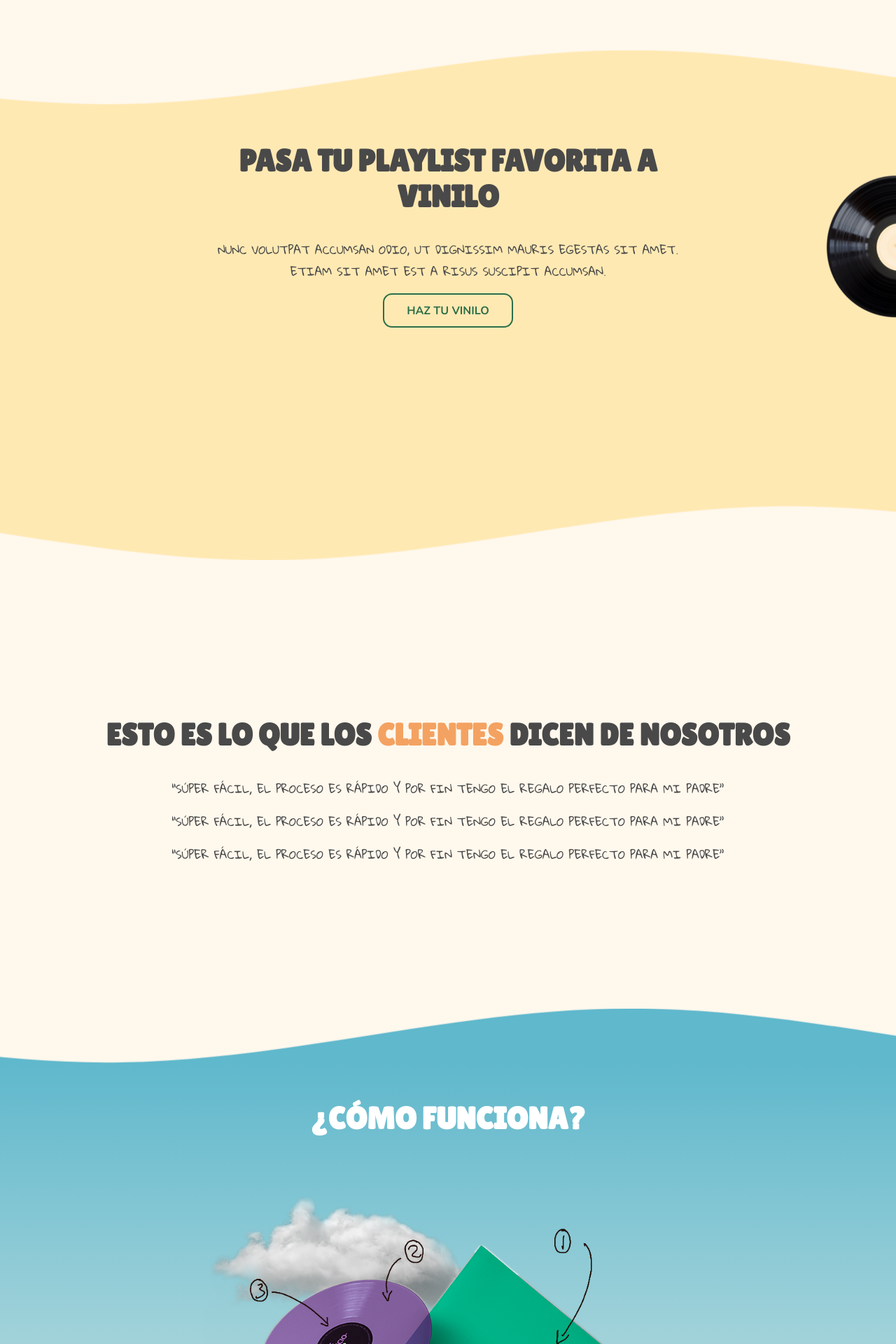
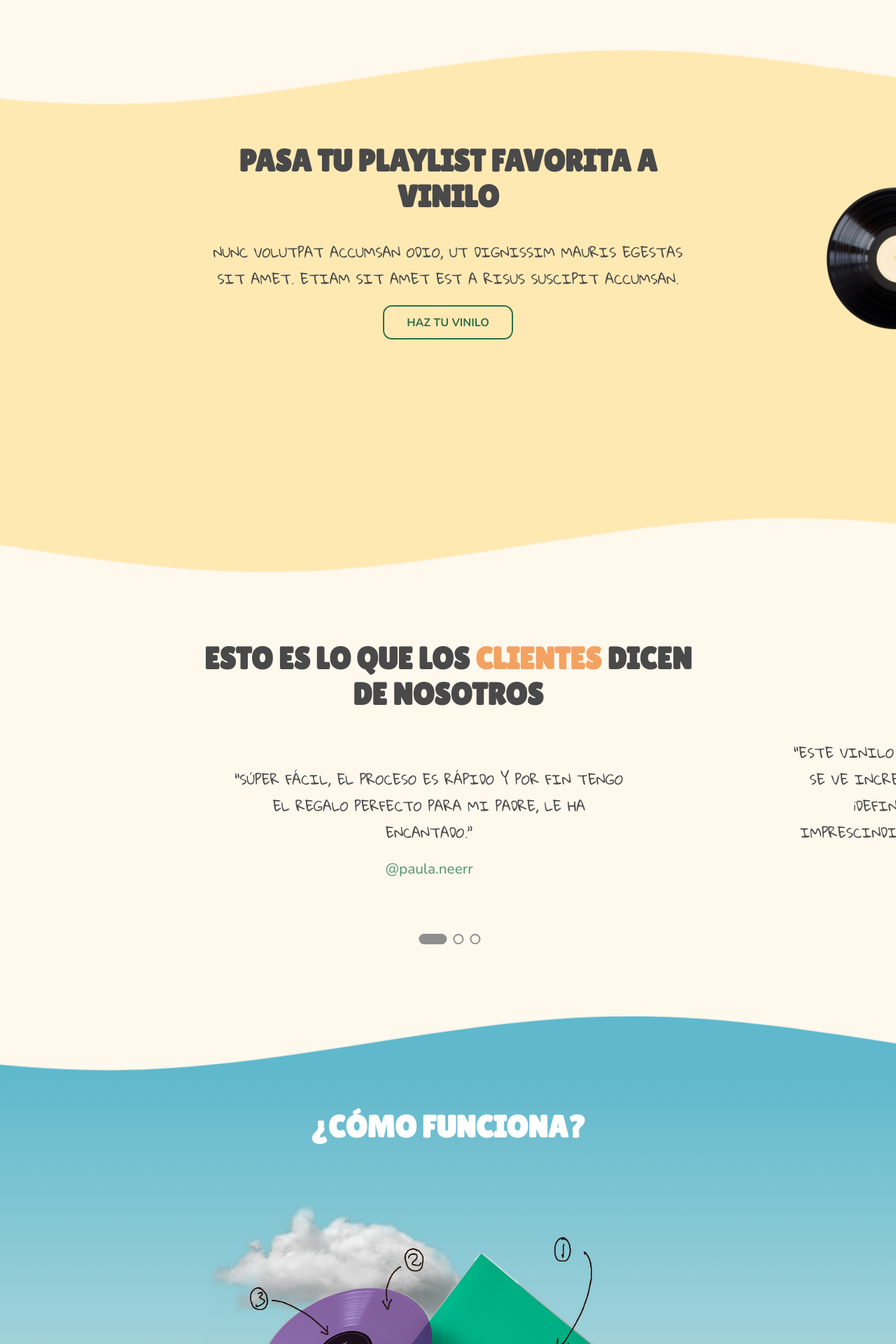
Before and after one commit to carugui/projectbeta, a PHP site: page / in a window 1280 px wide. Shown: the part 1554-3474 px from the top of the page at 70% size. Run offline with PHP 8.4, Linux system fonts and the light colour scheme.

Commit message:
+ clases para wordpress /arreglado slider reviews

```diff
--- a/css/style.css
+++ b/css/style.css
@@ -11,6 +11,7 @@
   --color-blue: #37A3BB;
   --color-purple: #BB56C4;
   --color-grey: #494949;
+  --color-grey-light: #8E8E8E;
   --color-cream: #FFF8ED;
   /* Implementations */
   --background-color: var(--color-cream);
@@ -977,8 +993,100 @@ button:hover,
 .section__playlist-to-vinyl p, .section__reviews p {
   font-family: "Gloria Hallelujah";
   font-weight: 400;
-  font-size: 1rem;
+  font-size: 1.2rem;
   text-transform: uppercase;
+}
+
+.section__reviews {
+  padding: 0;
+}
+.section__reviews h2 {
+  max-width: 700px;
+  margin: auto;
+}
+.section__reviews .review__link {
+  text-decoration: none;
+  font-size: 1.3rem;
+}
+.section__reviews .review__link:hover {
+  text-decoration: underline;
+}
+.section__reviews .review__link__1, .section__reviews .review__link .review__link__1:visited {
+  color: var(--color-green);
+}
+.section__reviews .review__link__2, .section__reviews .review__link .review__link__2:visited {
+  color: var(--color-purple);
+}
+.section__reviews .review__link__3, .section__reviews .review__link .review__link__3:visited {
+  color: var(--color-blue);
+}
+.section__reviews__content {
+  position: relative;
+  width: 100vw;
+  min-width: 350px;
+  min-height: 250px;
+  padding-bottom: 40px;
+  overflow: hidden;
+}
+.section__reviews .reviews__wrapper {
+  width: 220%;
+  /* 300% 'caz we have 3 cards */
+  min-height: 100%;
+  display: -webkit-box;
+  display: -ms-flexbox;
+  display: flex;
+  -webkit-box-pack: space-evenly;
+      -ms-flex-pack: space-evenly;
+          justify-content: space-evenly;
+  -webkit-transition: 1s;
+  transition: 1s;
+  padding: 0 10%;
+}
+.section__reviews .reviews__card {
+  width: 600px;
+  min-height: 100%;
+  border-radius: 20px;
+  display: -webkit-box;
+  display: -ms-flexbox;
+  display: flex;
+  -webkit-box-orient: vertical;
+  -webkit-box-direction: normal;
+      -ms-flex-direction: column;
+          flex-direction: column;
+  -webkit-box-pack: center;
+      -ms-flex-pack: center;
+          justify-content: center;
+  -webkit-box-align: center;
+      -ms-flex-align: center;
+          align-items: center;
+  padding: 20px;
+  margin: 0 10px;
+}
+.section__reviews .indicators {
+  position: absolute;
+  bottom: 0;
+  left: 50%;
+  -webkit-transform: translateX(-50%);
+          transform: translateX(-50%);
+}
+.section__reviews .indicators button {
+  padding: 0;
+  background: none;
+  border: none;
+  outline: none;
+  width: 15px;
+  height: 15px;
+  border-radius: 50%;
+  border: 2px solid var(--color-grey-light);
+  cursor: pointer;
+  margin-left: 5px;
+  -webkit-transition: 0.5s;
+  transition: 0.5s;
+}
+.section__reviews button.button--active {
+  width: 40px;
+  border-radius: 50px;
+  background: var(--color-grey-light);
 }
 
 .section__what-is {
--- a/index.html
+++ b/index.html
@@ -148,15 +148,30 @@
             <h2>Esto es lo que los <span>clientes</span> dicen de nosotros</h2>
 
             <div class="section__reviews__content">
-                <div class="review review__1">
-                    <p>“Súper fácil, el proceso es rápido y por fin tengo el regalo perfecto para mi padre”</p>
+
+                <div class="reviews__wrapper">
+
+                    <div class="reviews__card">
+                        <p class="review review__1">“Súper fácil, el proceso es rápido y por fin tengo el regalo perfecto para mi padre, le ha encantado.”</p>
+                        <a class="review__link review__link__1" href="">@paula.neerr</a>
+                    </div>
+                    <div class="reviews__card">
+                        <p class="review review__2">“Este vinilo es la joya de mi colección. No solo se ve increíble, sino que se escucha genial. ¡Definitivamente es un artículo imprescindible para cualquier fanático de la música!”</p>
+                        <a class="review__link review__link__2" href="">@lichipann</a>
+                    </div>
+                    <div class="reviews__card">
+                        <p class="review review__3">“Me encanta mi vinilo. La calidad de sonido es excepcional, ¡lo recomiendo mucho!”</p>
+                        <a class="review__link review__link__3" href="">@warholtimes</a>
+                    </div>
+
                 </div>
-                <div class="review review__2">
-                    <p>“Súper fácil, el proceso es rápido y por fin tengo el regalo perfecto para mi padre”</p>
+
+                <div class="indicators">
+                    <button class="button--active"></button>
+                    <button></button>
+                    <button></button>
                 </div>
-                <div class="review review__3">
-                    <p>“Súper fácil, el proceso es rápido y por fin tengo el regalo perfecto para mi padre”</p>
-                </div>
+
             </div>
 
         </section>
--- a/index.js
+++ b/index.js
@@ -1,3 +1,20 @@
+// PARA LAS REVIEWS DE LA LANDING
+
+const wrapper = document.querySelector('.reviews__wrapper');
+const indicators = [...document.querySelectorAll('.indicators button')];
+
+let currentTestimonial = 0; // Default 0
+
+indicators.forEach((item, i) => {
+    item.addEventListener('click', () => {
+        indicators[currentTestimonial].classList.remove('button--active');
+        wrapper.style.marginLeft = `-${60 * i}%`;
+        item.classList.add('button--active');
+        currentTestimonial = i;
+    })
+})
+
+
 // PARA LOS ACORDEONES DEL FAQ
 
 var acc = document.getElementsByClassName("accordion");
--- a/scss/_custom-properties.scss
+++ b/scss/_custom-properties.scss
@@ -9,6 +9,7 @@
     --color-blue: #37A3BB;
     --color-purple: #BB56C4;
     --color-grey: #494949;
+    --color-grey-light: #8E8E8E;
     --color-cream: #FFF8ED;
 
     /* Implementations */
--- a/scss/_forms.scss
+++ b/scss/_forms.scss
@@ -58,6 +58,24 @@ textarea {
     font-family: 'Nunito', sans-serif;
 }
 
+.wpcf7-form {
+    width: 100%;
+    text-align: left;
+
+    & p {
+        margin: 0;
+        width: 100%;
+    }
+
+    & input {
+        width: 100%;
+    }
+
+    & textarea {
+        width: 100%;
+    }
+}
+
 @media screen and (min-width: $bp-desktop) {
 
     .form__main {
--- a/scss/style.scss
+++ b/scss/style.scss
@@ -115,8 +115,98 @@
 .section__playlist-to-vinyl p, .section__reviews p {
     font-family: 'Gloria Hallelujah';
     font-weight: 400;
-    font-size: 1rem;
+    font-size: 1.2rem;
     text-transform: uppercase;
+}
+
+
+.section__reviews {
+
+    padding: 0;
+
+    & h2 {
+        max-width: 700px;
+        margin: auto;
+    }
+
+    & .review__link {
+        text-decoration: none;
+        font-size: 1.3rem;
+
+        &:hover {
+            text-decoration: underline;
+        }
+
+        &__1, .review__link__1:visited {
+            color: var(--color-green);
+        }
+
+        &__2, .review__link__2:visited {
+            color: var(--color-purple);
+        }
+
+        &__3, .review__link__3:visited {
+            color: var(--color-blue);
+        }
+    }
+
+    &__content {
+        position: relative;
+        width: 100vw;
+        min-width: 350px;
+        min-height: 250px;
+        padding-bottom: 40px;
+        overflow: hidden;
+    }
+
+    & .reviews__wrapper {
+        width: 220%;
+        /* 300% 'caz we have 3 cards */
+        min-height: 100%;
+        display: flex;
+        justify-content: space-evenly;
+        transition: 1s;
+        padding: 0 10%;
+    }
+
+    & .reviews__card {
+        width: 600px;
+        min-height: 100%;
+        border-radius: 20px;
+        display: flex;
+        flex-direction: column;
+        justify-content: center;
+        align-items: center;
+        padding: 20px;
+        margin: 0 10px;
+    }
+
+    .indicators{
+        position: absolute;
+        bottom: 0;
+        left: 50%;
+        transform: translateX(-50%);
+    }
+
+    .indicators button{
+        padding: 0;
+        background: none;
+        border: none;
+        outline: none;
+        width: 15px;
+        height: 15px;
+        border-radius: 50%;
+        border: 2px solid var(--color-grey-light);
+        cursor: pointer;
+        margin-left: 5px;
+        transition: .5s;
+    }
+
+    button.button--active{
+        width: 40px;
+        border-radius: 50px;
+        background: var(--color-grey-light);
+    }
 }
 
 // SECCIONES ABOUT
@@ -178,10 +268,16 @@
             width: 100%;
         }
 
-        & .form_outter {
+        & .form_outter, > .wp-block-group__inner-container {
             display: flex;
             align-items: center;
             gap: $unit-double*2;
+
+            & > .wp-block-group__inner-container {
+                display: flex;
+                align-items: center;
+                gap: $unit-double*2;
+            }
         }
 
         & img {
@@ -237,6 +333,9 @@
     }
 }
 
+
+
+
 @media screen and (min-width: $bp-desktop) {
 
     .section__blog {
@@ -276,6 +375,35 @@
 }
 
 
+// SECCION PRODUCTO
+
+.section__product {
+
+    & .iframe {
+        border: none;
+    }
+    & .displayer-controls__powered-by {
+        display: none;
+    }
+}
+
+
+@media screen and (min-width: $bp-desktop) {
+
+    .section__product {
+
+        margin-top: 50px;
+
+        & .iframe {
+            padding-left: 115px;
+        }
+
+    }
+
+}
+
+
+// SECCION FAQ
 
 .section__FAQ {
 
@@ -341,3 +469,11 @@
 .active:after {
     content: "\2796"; /* Unicode character for "minus" sign (-) */
 }
+
+
+// SECCION CARRITO
+
+.section__cart > div {
+    max-width: $max-width__page;
+    margin: auto;
+}
```
Also changed, not shown: other parts of css/style.css (+45 -1 lines).
